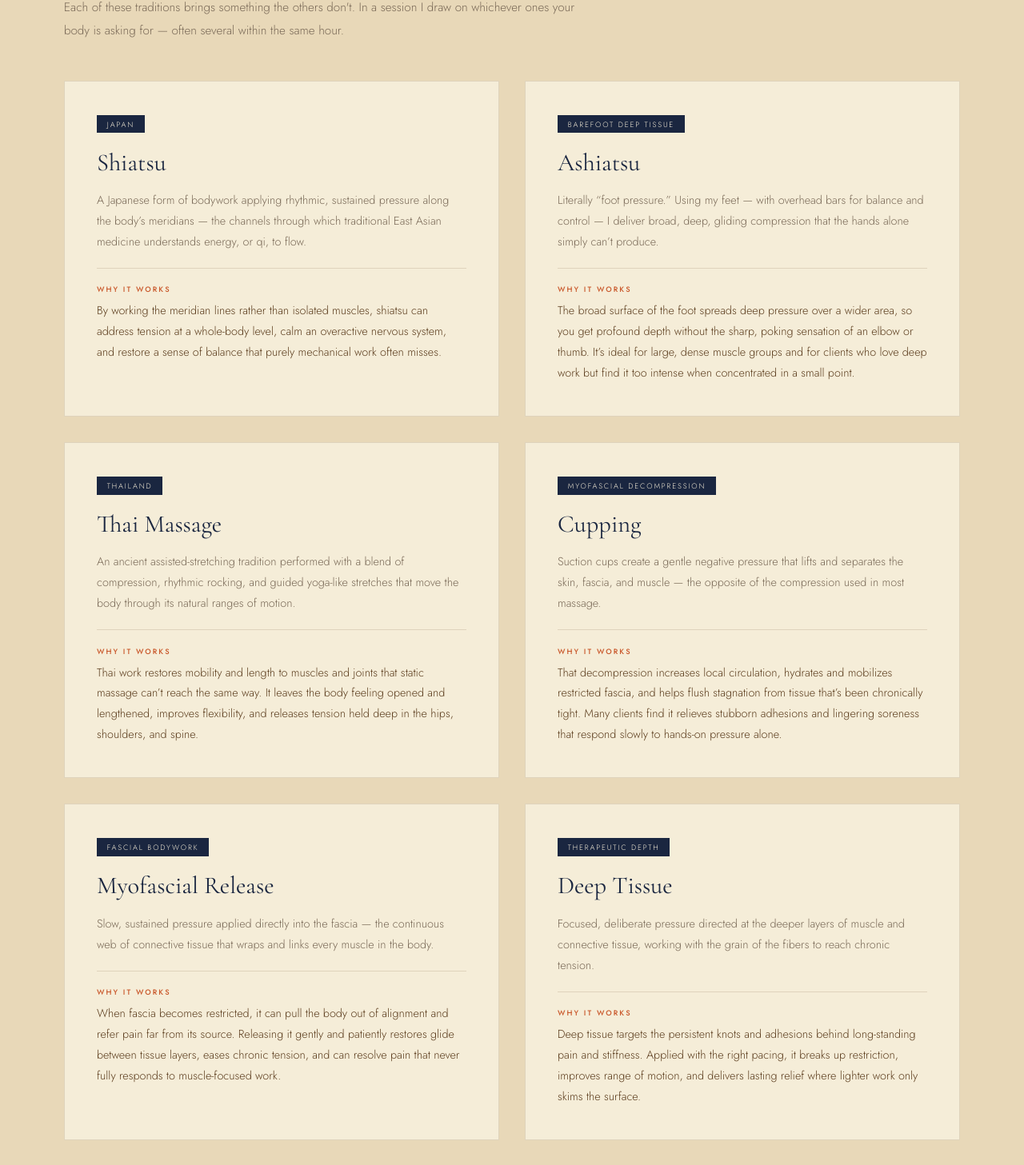
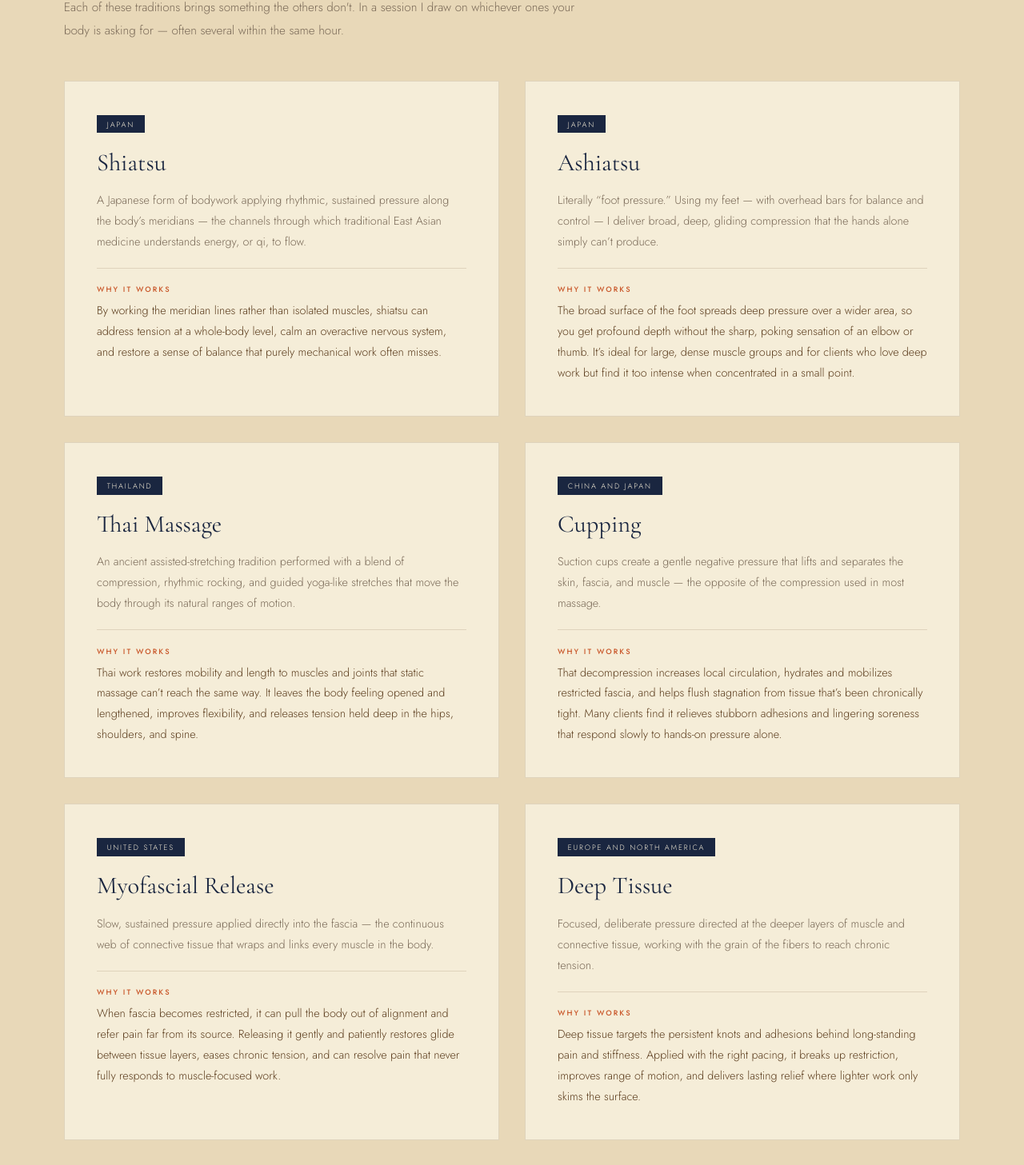
Before and after one commit to North-Hand-Institute/Michael-Corcoran-LMT, a Next.js app: page / in a window 1280 px wide. Shown: the part 1730-3187 px from the top of the page at 80% size. Built offline with nearby package versions, Linux system fonts and the light colour scheme.

Commit message:
Update Modalities.tsx

```diff
--- a/components/Modalities.tsx
+++ b/components/Modalities.tsx
@@ -7,7 +7,7 @@ const MODALITIES = [
   },
   {
     name: 'Ashiatsu',
-    origin: 'Barefoot Deep Tissue',
+    origin: 'Japan',
     body: 'Literally \u201cfoot pressure.\u201d Using my feet \u2014 with overhead bars for balance and control \u2014 I deliver broad, deep, gliding compression that the hands alone simply can\u2019t produce.',
     why: 'The broad surface of the foot spreads deep pressure over a wider area, so you get profound depth without the sharp, poking sensation of an elbow or thumb. It\u2019s ideal for large, dense muscle groups and for clients who love deep work but find it too intense when concentrated in a small point.',
   },
@@ -19,25 +19,25 @@ const MODALITIES = [
   },
   {
     name: 'Cupping',
-    origin: 'Myofascial Decompression',
+    origin: 'China and Japan',
     body: 'Suction cups create a gentle negative pressure that lifts and separates the skin, fascia, and muscle \u2014 the opposite of the compression used in most massage.',
     why: 'That decompression increases local circulation, hydrates and mobilizes restricted fascia, and helps flush stagnation from tissue that\u2019s been chronically tight. Many clients find it relieves stubborn adhesions and lingering soreness that respond slowly to hands-on pressure alone.',
   },
   {
     name: 'Myofascial Release',
-    origin: 'Fascial Bodywork',
+    origin: 'United States',
     body: 'Slow, sustained pressure applied directly into the fascia \u2014 the continuous web of connective tissue that wraps and links every muscle in the body.',
     why: 'When fascia becomes restricted, it can pull the body out of alignment and refer pain far from its source. Releasing it gently and patiently restores glide between tissue layers, eases chronic tension, and can resolve pain that never fully responds to muscle-focused work.',
   },
   {
     name: 'Deep Tissue',
-    origin: 'Therapeutic Depth',
+    origin: 'Europe and North America',
     body: 'Focused, deliberate pressure directed at the deeper layers of muscle and connective tissue, working with the grain of the fibers to reach chronic tension.',
     why: 'Deep tissue targets the persistent knots and adhesions behind long-standing pain and stiffness. Applied with the right pacing, it breaks up restriction, improves range of motion, and delivers lasting relief where lighter work only skims the surface.',
   },
   {
     name: 'Trigger Point',
-    origin: 'Neuromuscular Therapy',
+    origin: 'Europe and North America',
     body: 'Precise, targeted pressure held on \u201ctrigger points\u201d \u2014 tight, hyperirritable knots within a muscle that often refer pain to entirely different areas of the body.',
     why: 'Because a single trigger point can send pain to a distant region, resolving it can relieve headaches, referred aches, and mysterious pain whose true source isn\u2019t where you feel it. Deactivating these points interrupts the pain cycle and lets the muscle return to its normal resting length.',
   },
```
